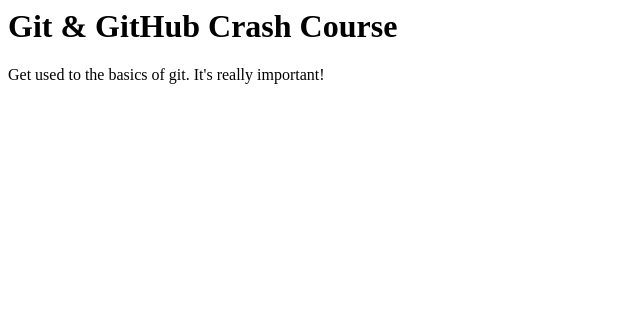
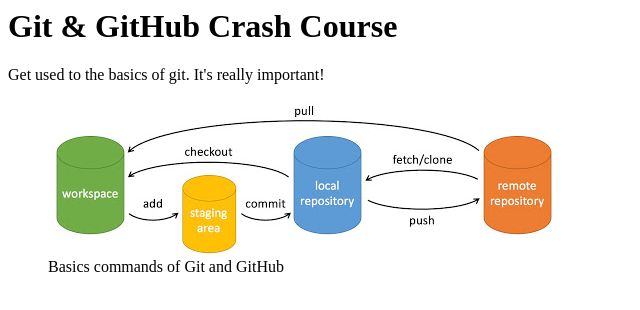
Before and after one commit to vfasti/git_crash_course, a plain HTML site: page index.html in a window 1280 px wide. Shown: the whole page, without its empty margins (0-640 px from the left). Drawn offline with Linux system fonts and the light colour scheme.

Commit message:
picture of basics commands and areas added

```diff
--- a/index.html
+++ b/index.html
@@ -7,5 +7,9 @@
 <body>
     <h1>Git & GitHub Crash Course</h1>
     <p>Get used to the basics of git. It's really important!</p>
+    <figure>
+        <img src="assets/git-commands.jpg" alt="Git & GitHub Commands">
+        <figcaption>Basics commands of Git and GitHub</figcaption>
+    </figure>
 </body>
 </html>
```
Also changed, not shown: assets/git-commands.jpg (added).
